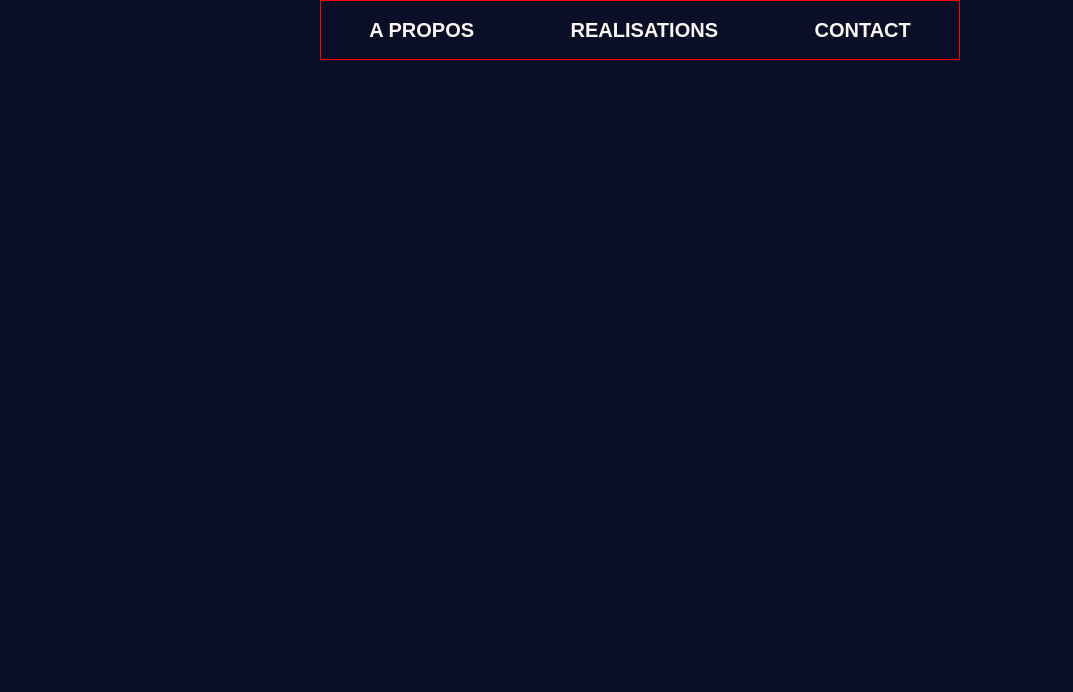
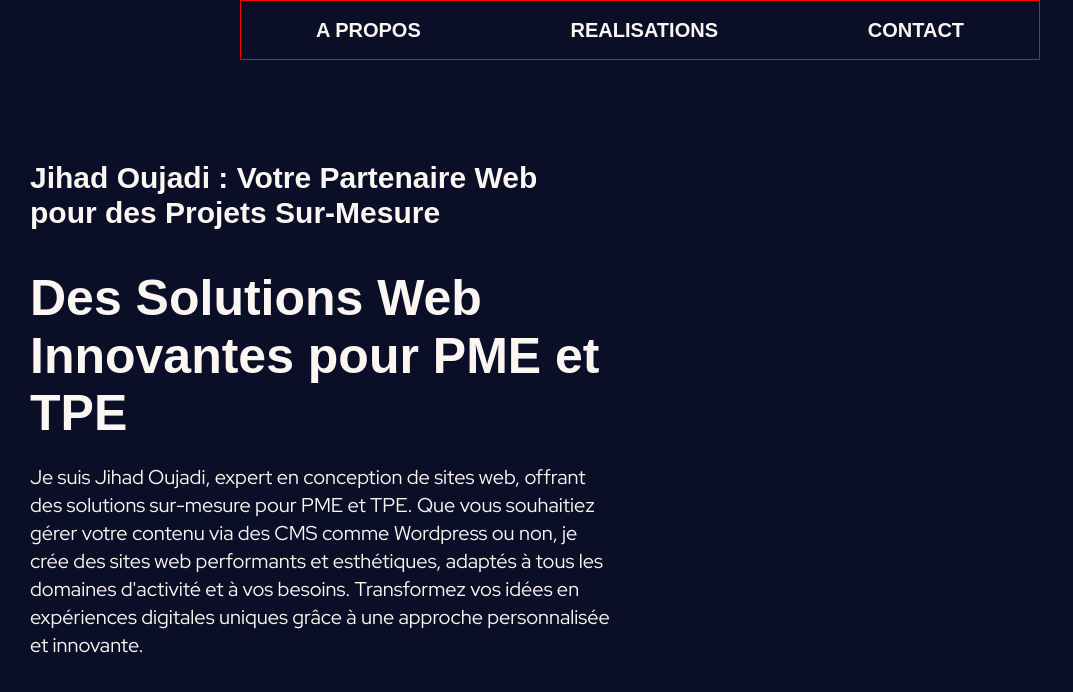
Before and after one commit to JihadOujadi/Portfolio, a plain HTML site: page index.html in a window 1280 px wide. Shown: the whole page, without its empty margins (0-1073 px from the left). Drawn offline with Linux system fonts and the light colour scheme; a web font is replaced by a local one.

Commit message:
ajout titre, sous-titre et texte de la banner

```diff
--- a/css/_variables.scss
+++ b/css/_variables.scss
@@ -1,8 +1,5 @@
 $font: "Red Hat Display", sans-serif;
 $font_title: "Gabarito", sans-serif;
-$title_h1: 60px;
-$title_h2: 35px;
-$title_h3: 28px;
 $bleu_sombre: #0a0f27;
 $blanc: #fcf6f3;
 $bleu_fonce: #001952;
--- a/css/styles.scss
+++ b/css/styles.scss
@@ -24,7 +24,6 @@ html {
 
 body {
   background: $bleu_sombre;
-  display: flex;
 }
 
 .jo_portfolio__main-navbar {
@@ -34,10 +33,11 @@ body {
 
 .jo_portfolio__navbar-container {
   position: absolute;
-  width: 100%;
+  width: 800px;
   height: 60px;
   border: red 1px solid;
   left: 50%;
+  transform: translateX(-50%);
   display: flex;
   align-items: center;
 }
@@ -63,3 +63,32 @@ body {
   display: flex;
   flex-direction: column;
 }
+.jo_portfolio__banner {
+  height: 100vh;
+  display: flex;
+  align-items: center;
+}
+.jo_portfolio__banner-content {
+  display: flex;
+  flex-direction: column;
+  width: 50%;
+  row-gap: 20px;
+  padding: 20px 30px;
+}
+
+.jo_portfolio__title,
+.jo_portfolio__subtitle,
+.jo_portfolio__banner-text {
+  color: $blanc;
+}
+
+.jo_portfolio__title {
+  font-size: 30px;
+}
+.jo_portfolio__subtitle {
+  font-size: 50px;
+}
+.jo_portfolio__banner-text {
+  font-size: 20px;
+  line-height: 1.4;
+}
--- a/index.html
+++ b/index.html
@@ -36,7 +36,24 @@
       </nav>
     </header>
     <main class="jo_portfolio__main-container">
-      <section class="jo_portfolio__banner"></section>
+      <section class="jo_portfolio__banner">
+        <div class="jo_portfolio__banner-content">
+          <h1 class="jo_portfolio__title">
+            Jihad Oujadi : Votre Partenaire Web pour des Projets Sur-Mesure
+          </h1>
+          <h2 class="jo_portfolio__subtitle">
+            Des Solutions Web Innovantes pour PME et TPE
+          </h2>
+          <p class="jo_portfolio__banner-text">
+            Je suis Jihad Oujadi, expert en conception de sites web, offrant des
+            solutions sur-mesure pour PME et TPE. Que vous souhaitiez gérer
+            votre contenu via des CMS comme Wordpress ou non, je crée des sites
+            web performants et esthétiques, adaptés à tous les domaines
+            d'activité et à vos besoins. Transformez vos idées en expériences
+            digitales uniques grâce à une approche personnalisée et innovante.
+          </p>
+        </div>
+      </section>
       <section class="jo_portfolio__about"></section>
       <section class="jo_portfolio__skills"></section>
       <section class="jo_portfolio__projects"></section>
```
Also changed, not shown: css/styles.css, 1 other file.
